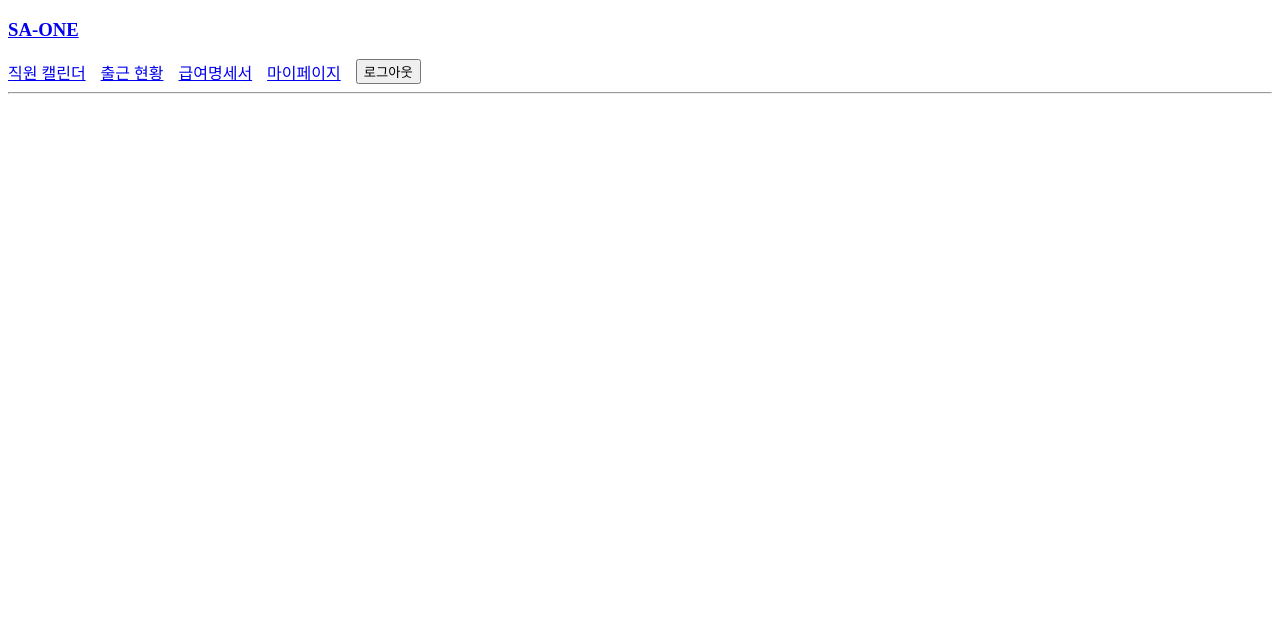
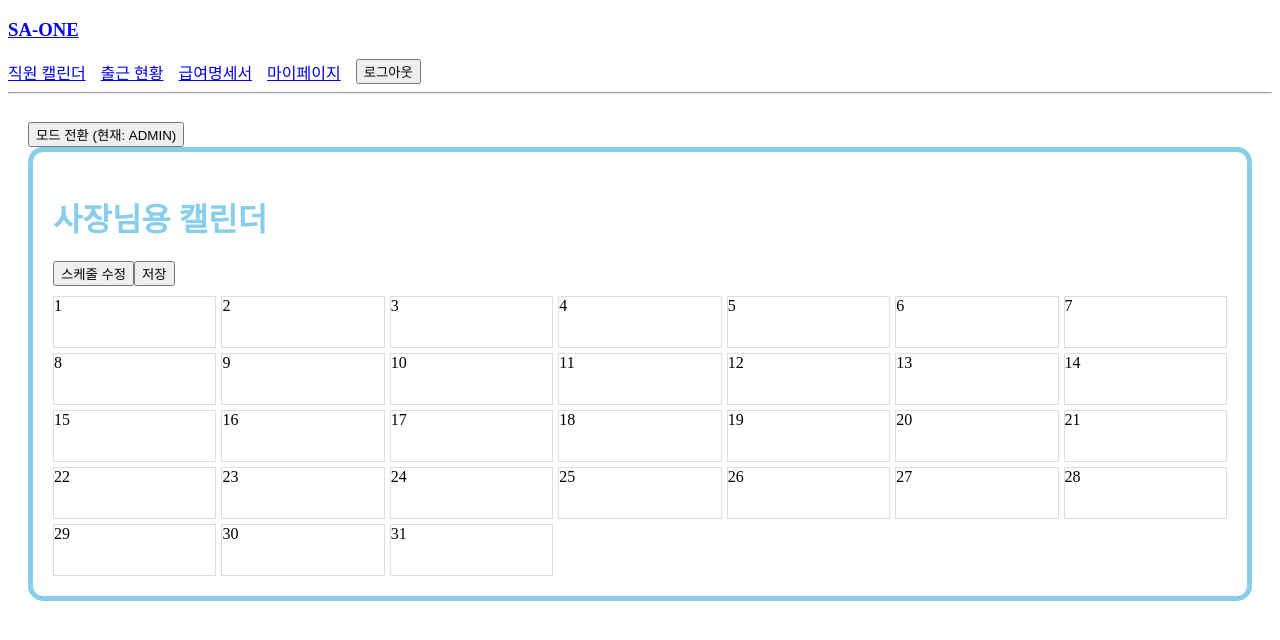
Before and after one commit to sa-one-project/sa-one, a React (Vite) app in the folder sa_one_front/: page /employee/calendar in a window 1280 px wide. Shown: the top 640 px of the page. Built offline with nearby package versions, Linux system fonts and the light colour scheme.

Commit message:
<feat>: 사장, 직원 각자의 캘린더 추가. 누가 로그인 했냐에 따라 색상 변경 됨.

```diff
--- a/sa_one_front/src/App.jsx
+++ b/sa_one_front/src/App.jsx
@@ -10,6 +10,7 @@ import MyPage from "./pages/MyPage";
 import EmployeeAdd from "./pages/auth/EmployeeAdd";
 import StartPage from "./pages/auth/StartPage";
 import AttendancePage from "./pages/employee/AttendancePage";
+import EmployeeCalendarPage from "./pages/employee/EmployeeCalendarPage";
 
 // 헤더 노출 여부를 제어하는 별도의 컴포넌트
 function HeaderWrapper() {
@@ -57,6 +58,9 @@ function App() {
                 {/* 직원 전용 기능 (출근 페이지) */}
                 <Route path="/status" element={<AttendancePage />} />
 
+                {/* 직원 전용 기능 (캘린더 페이지) 추가 */}
+                <Route path="/employee/calendar" element={<EmployeeCalendarPage />} />
+
             </Routes>
         </BrowserRouter>
     );
--- a/sa_one_front/src/components/common/Header.jsx
+++ b/sa_one_front/src/components/common/Header.jsx
@@ -37,7 +37,7 @@ function Header() {
                         )}
 
                         {/* 공통 메뉴 */}
-                        <Link to="/calender">직원 캘린더</Link>
+                        <Link to="/employee/calendar">직원 캘린더</Link>
                         <Link to="/status">출근 현황</Link>
                         <Link to="/salary">급여명세서</Link>
                         <Link to="/mypage">마이페이지</Link>
--- /dev/null
+++ b/sa_one_front/src/pages/employee/EmployeeCalendarPage.jsx
@@ -0,0 +1,46 @@
+import React, { useState } from "react";
+
+function EmployeeCalendarPage() {
+  // 현재 사용자가 사장(ADMIN)인지 직원(USER)인지 구분하는 상태
+  const [userRole, setUserRole] = useState("ADMIN");
+
+  // 권한에 따라 창 색깔(themeColor)을 변수로 지정
+  const isOwner = userRole === "ADMIN";
+  const themeColor = isOwner ? "skyblue" : "mediumpurple"; // 사장은 하늘색, 직원은 보라색
+
+  return (
+    <div style={{ padding: "20px" }}>
+      {/* 권한 테스트용 (나중엔 삭제) */}
+      <button onClick={() => setUserRole(isOwner ? "USER" : "ADMIN")}>
+        모드 전환 (현재: {userRole})
+      </button>
+
+      <div style={{
+        border: `5px solid ${themeColor}`, // 여기서 창 색깔이 결정됨
+        padding: "20px",
+        borderRadius: "15px"
+      }}>
+        <h1 style={{ color: themeColor }}>
+          {isOwner ? "사장님용 캘린더" : "직원용 캘린더"}
+        </h1>
+
+        {/* 사장님일 때만 보이는 버튼 */}
+        {isOwner && (
+          <div style={{ marginBottom: "10px" }}>
+            <button>스케줄 수정</button>
+            <button>저장</button>
+          </div>
+        )}
+
+        <div style={{ display: "grid", gridTemplateColumns: "repeat(7, 1fr)", gap: "5px" }}>
+          {/* 달력 날짜 껍데기들... */}
+          {Array.from({ length: 31 }).map((_, i) => (
+            <div key={i} style={{ border: "1px solid #ddd", height: "50px" }}>{i + 1}</div>
+          ))}
+        </div>
+      </div>
+    </div>
+  );
+}
+
+export default EmployeeCalendarPage;
```
